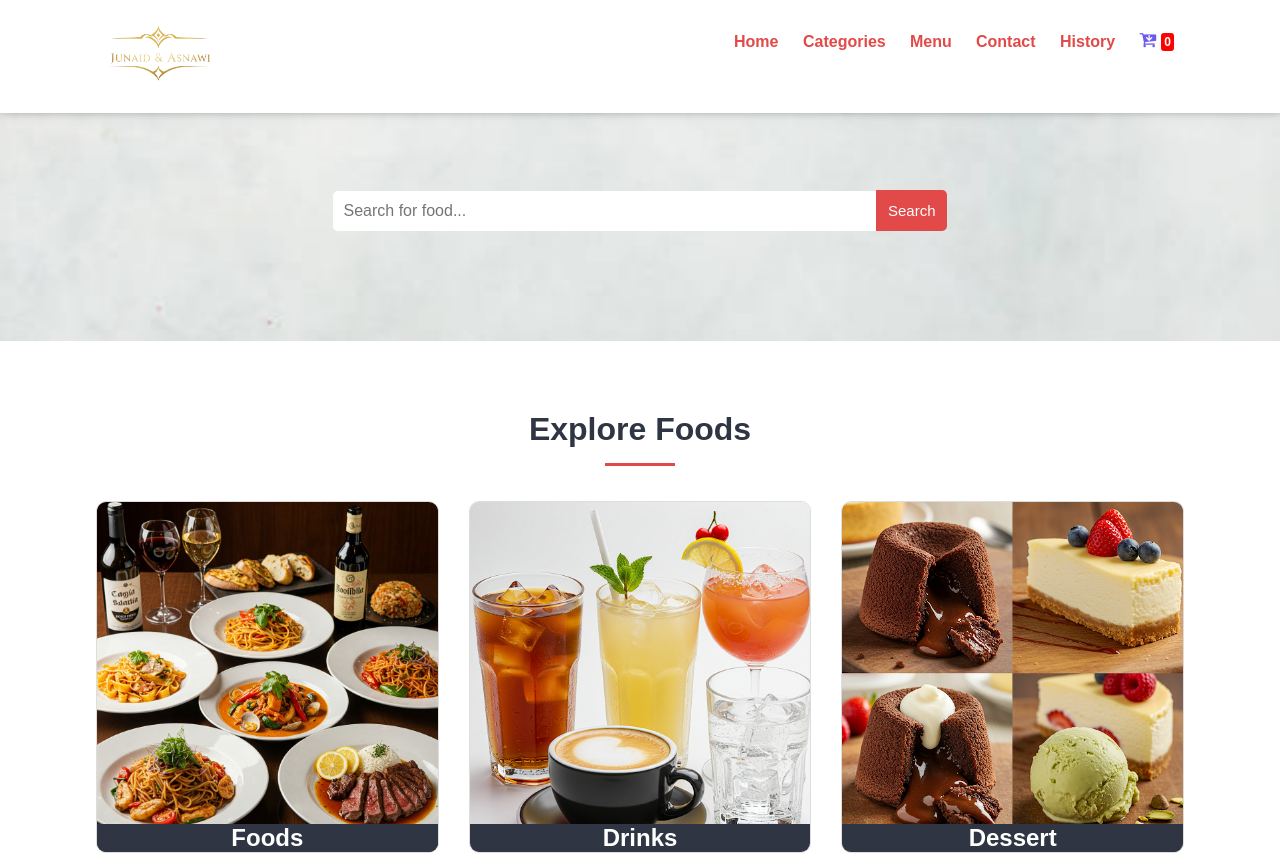
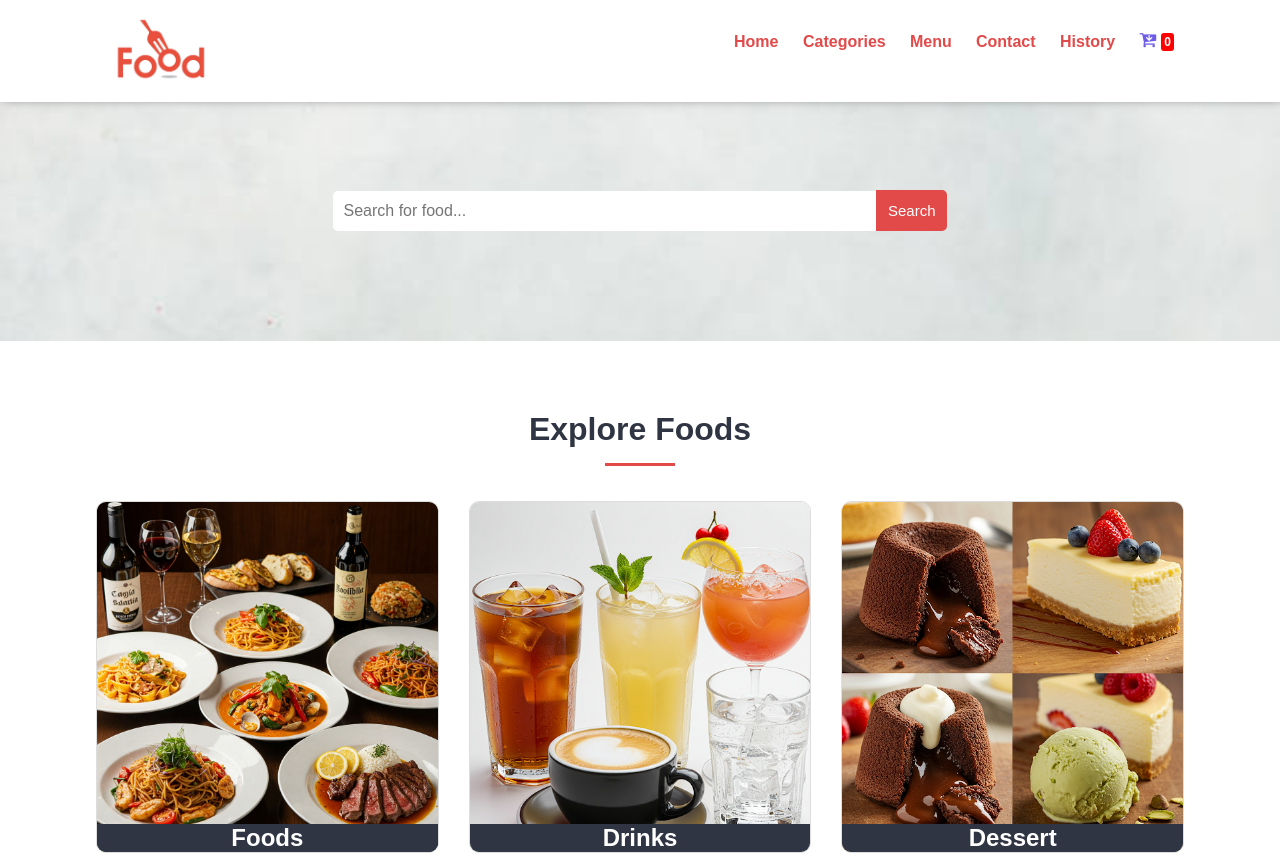
Before and after one commit to Jnaidz/Food_ordering_web-main, a plain HTML site: page index.html in a window 1280 px wide. Shown: the top 856 px of the page. Drawn offline with nearby package versions, Linux system fonts and the light colour scheme.

Commit message:
Update index.html

```diff
--- a/index.html
+++ b/index.html
@@ -22,7 +22,7 @@
                 <!-- logo -->
                 <div class="logo">
                     <a href="index.html" title="Logo">
-                        <img src="img/logo3.png" alt="Logo" class="img-responsive">
+                        <img src="img/logo.png" alt="Logo" class="img-responsive">
                     </a>
                 </div>
                 <!-- Main Menu -->
```
